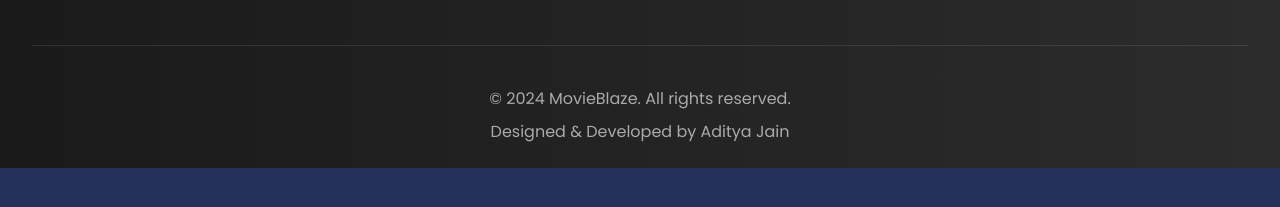
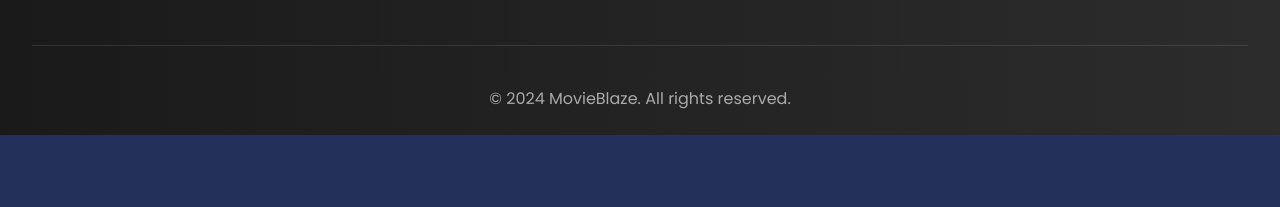
Before and after one commit to AdityaXJain/Movie-Blaze, a plain HTML site: page index.html in a window 1280 px wide. Shown: the part 433-640 px from the top of the page. Drawn offline with Linux system fonts and the light colour scheme; no server answers.

Commit message:
remove footer line

```diff
--- a/index.html
+++ b/index.html
@@ -59,7 +59,7 @@
       </div>
       <div class="footer-bottom">
         <p>© 2024 MovieBlaze. All rights reserved.</p>
-        <p>Designed & Developed by Aditya Jain</p>
+
       </div>
     </footer>
     <script src="script.js"></script>
```
